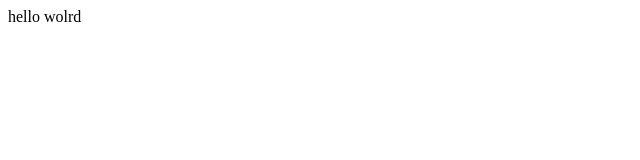
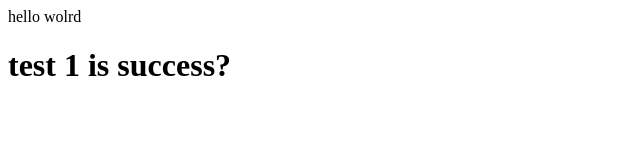
Before and after one commit to Akash-srvi/first-demo, a plain HTML site: page index.html in a window 1280 px wide. Shown: the whole page, without its empty margins (0-640 px from the left). Drawn offline with Linux system fonts and the light colour scheme.

Commit message:
Update index.html

```diff
--- a/index.html
+++ b/index.html
@@ -1 +1,2 @@
 <p>hello wolrd</p>
+<h1>test 1 is success?</h1>
```
